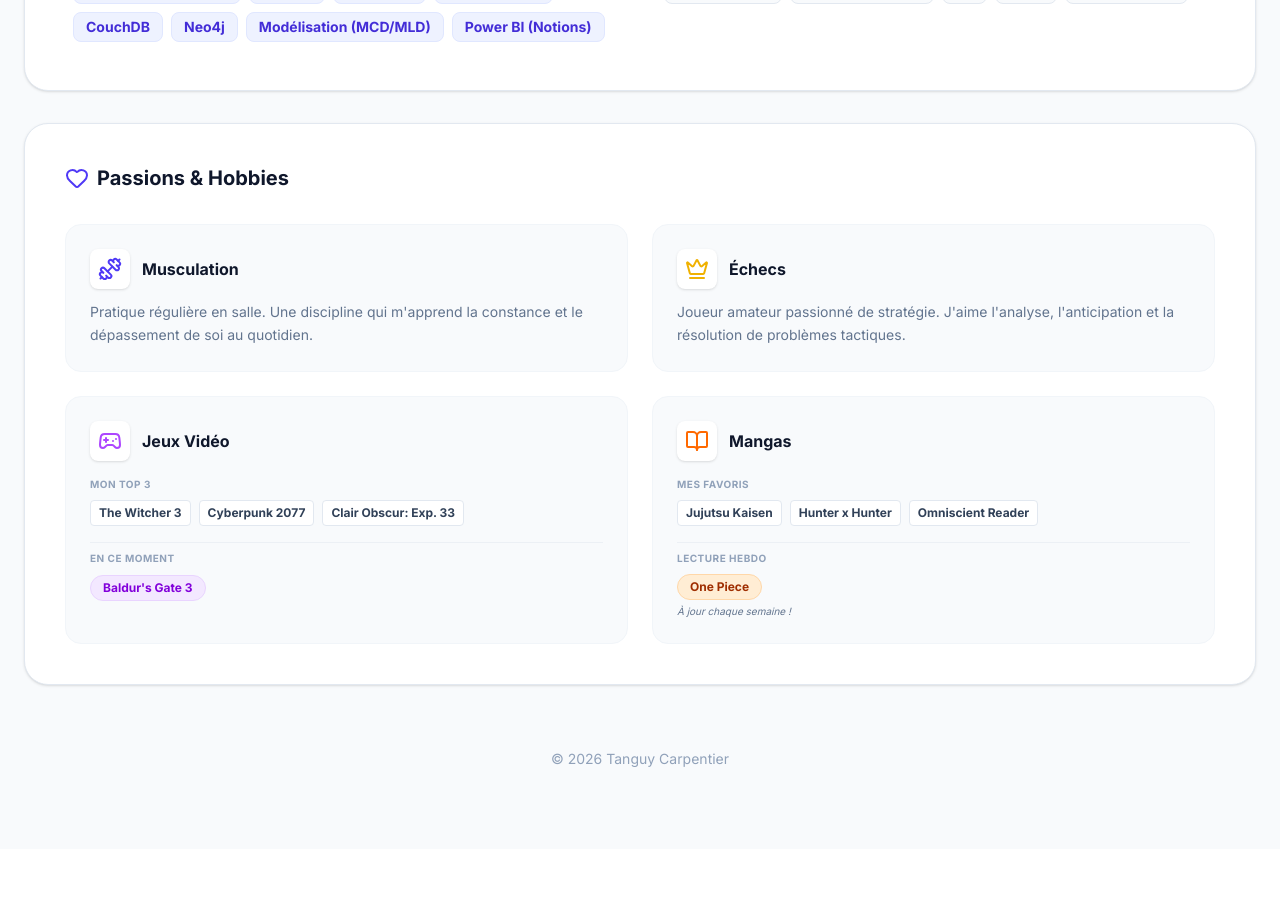
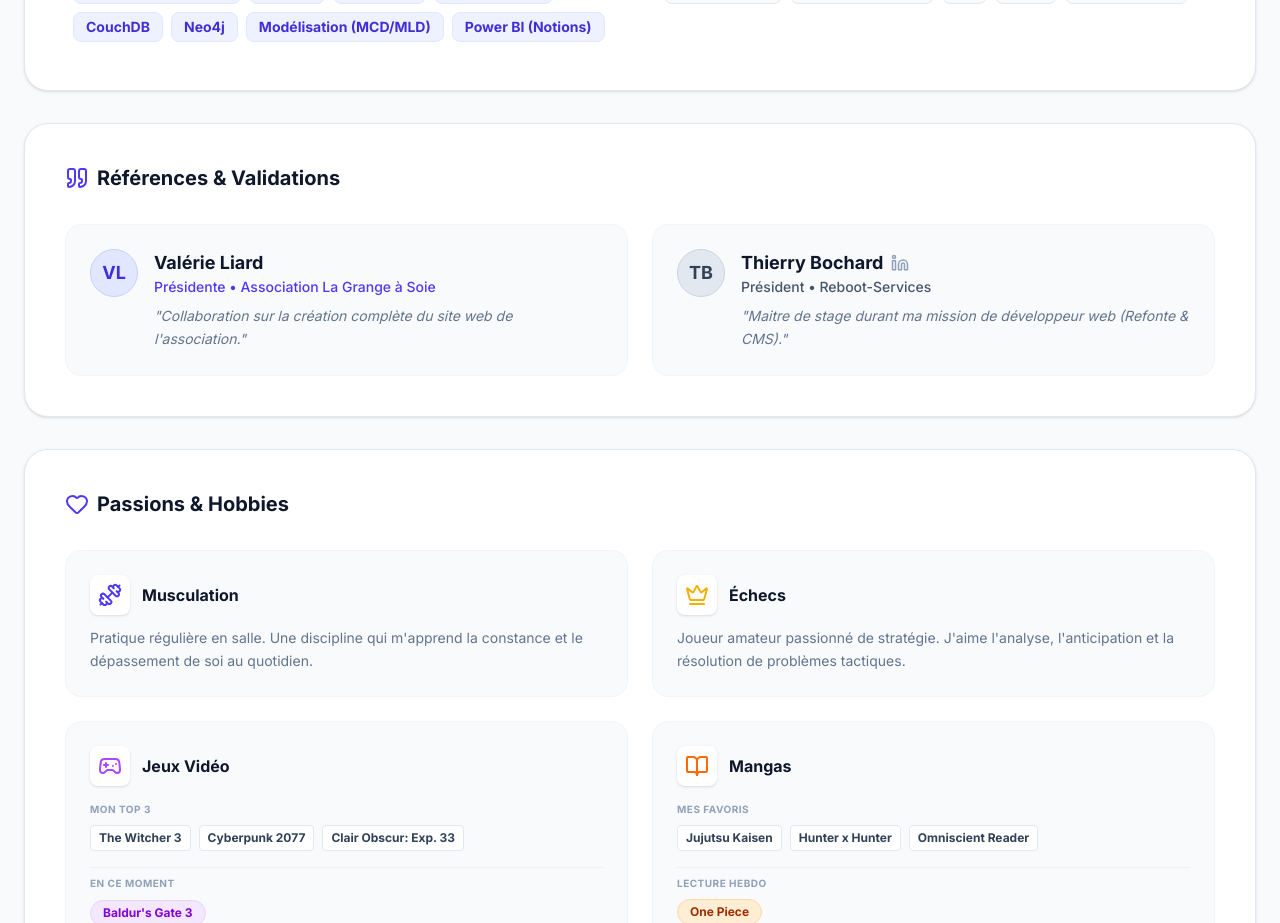
Before and after one commit to TanguyCarpentier/portfolio-tanguy, a Next.js app: page / in a window 1280 px wide. Shown: the part 3500-4423 px from the top of the page. Before the commit the page ends 4349 px from the top, so only its background shows below. Built offline with nearby package versions, Linux system fonts and the light colour scheme.

Commit message:
ajout des références

```diff
--- a/app/page.tsx
+++ b/app/page.tsx
@@ -1,7 +1,7 @@
 'use client';
 
 import React, { useState } from 'react';
-import { Mail, Download, Linkedin, Database, Terminal, Server, Cpu, Layers, BarChart3, LayoutDashboard, FolderKanban, X, Calculator, Package, Trophy, BrainCircuit, Network, GitBranch, Target, CheckCircle2, Heart, Dumbbell, Gamepad2, BookOpen, Crown } from 'lucide-react';// Imports des composants interactifs
+import { Mail, Download, Linkedin, Database, Terminal, Server, Cpu, Layers, BarChart3, LayoutDashboard, FolderKanban, X, Calculator, Package, Trophy, BrainCircuit, Network, GitBranch, Target, CheckCircle2, Heart, Dumbbell, Gamepad2, BookOpen, Crown, Quote } from 'lucide-react';
 import NbaPredictor from './components/NbaPredictor';
 import TennisSniper from './components/TennisSniper';
 
@@ -462,6 +462,56 @@ export default function Portfolio() {
             </div>
         </div>
 
+       {/* --- BLOCK: REFERENCES (Mis à jour avec LinkedIn) --- */}
+        <div className="md:col-span-12 bg-white rounded-3xl p-8 md:p-10 border border-slate-200 shadow-sm mt-2">
+            <h3 className="text-xl font-bold text-slate-900 mb-8 flex items-center gap-2">
+                <Quote className="text-indigo-600" /> Références & Validations
+            </h3>
+
+            <div className="grid md:grid-cols-2 gap-6">
+
+                {/* Référence 1 : Valérie Liard */}
+                <div className="bg-slate-50 rounded-2xl p-6 border border-slate-100 flex items-start gap-4 hover:border-indigo-200 transition-colors">
+                    <div className="min-w-[48px] h-12 rounded-full bg-indigo-100 text-indigo-700 flex items-center justify-center font-bold text-lg border border-indigo-200">
+                        VL
+                    </div>
+                    <div>
+                        <h4 className="font-bold text-slate-900 text-lg">Valérie Liard</h4>
+                        <p className="text-indigo-600 font-medium text-sm mb-2">Présidente • Association La Grange à Soie</p>
+                        <p className="text-slate-500 text-sm leading-relaxed italic">
+                            "Collaboration sur la création complète du site web de l'association."
+                        </p>
+                    </div>
+                </div>
+
+                {/* Référence 2 : Thierry Bochard (Avec LinkedIn) */}
+                <div className="bg-slate-50 rounded-2xl p-6 border border-slate-100 flex items-start gap-4 hover:border-indigo-200 transition-colors">
+                    <div className="min-w-[48px] h-12 rounded-full bg-slate-200 text-slate-700 flex items-center justify-center font-bold text-lg border border-slate-300">
+                        TB
+                    </div>
+                    <div>
+                        <div className="flex items-center gap-2">
+                            <h4 className="font-bold text-slate-900 text-lg">Thierry Bochard</h4>
+                            <a
+                                href="https://www.linkedin.com/in/thierry-bochard-2892b625/"
+                                target="_blank"
+                                rel="noopener noreferrer"
+                                className="text-slate-400 hover:text-[#0077b5] transition-colors"
+                                title="Voir le profil LinkedIn"
+                            >
+                                <Linkedin size={18} />
+                            </a>
+                        </div>
+                        <p className="text-slate-600 font-medium text-sm mb-2">Président • Reboot-Services</p>
+                        <p className="text-slate-500 text-sm leading-relaxed italic">
+                            "Maitre de stage durant ma mission de développeur web (Refonte & CMS)."
+                        </p>
+                    </div>
+                </div>
+
+            </div>
+        </div>
+
         {/* --- BLOCK 9: HOBBIES & PASSIONS (Mis à jour avec Échecs) --- */}
         <div className="md:col-span-12 bg-white rounded-3xl p-8 md:p-10 border border-slate-200 shadow-sm mt-2">
             <h3 className="text-xl font-bold text-slate-900 mb-8 flex items-center gap-2">
```
